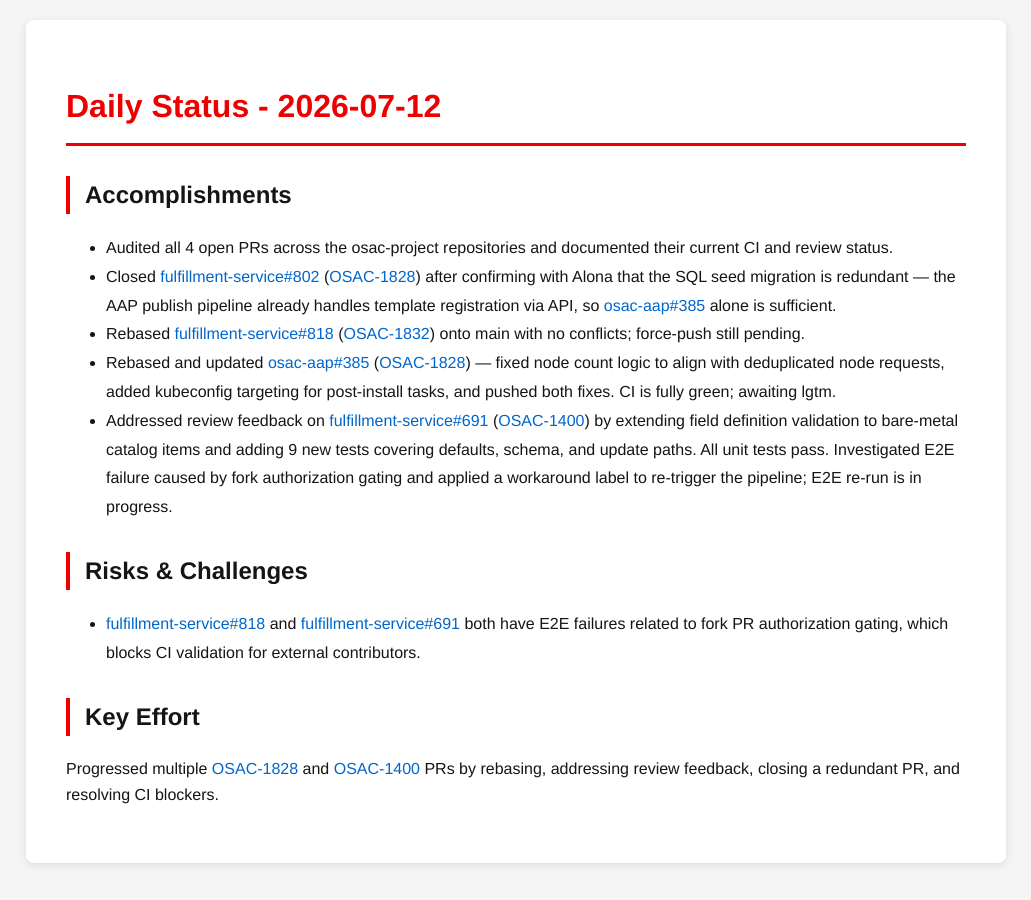
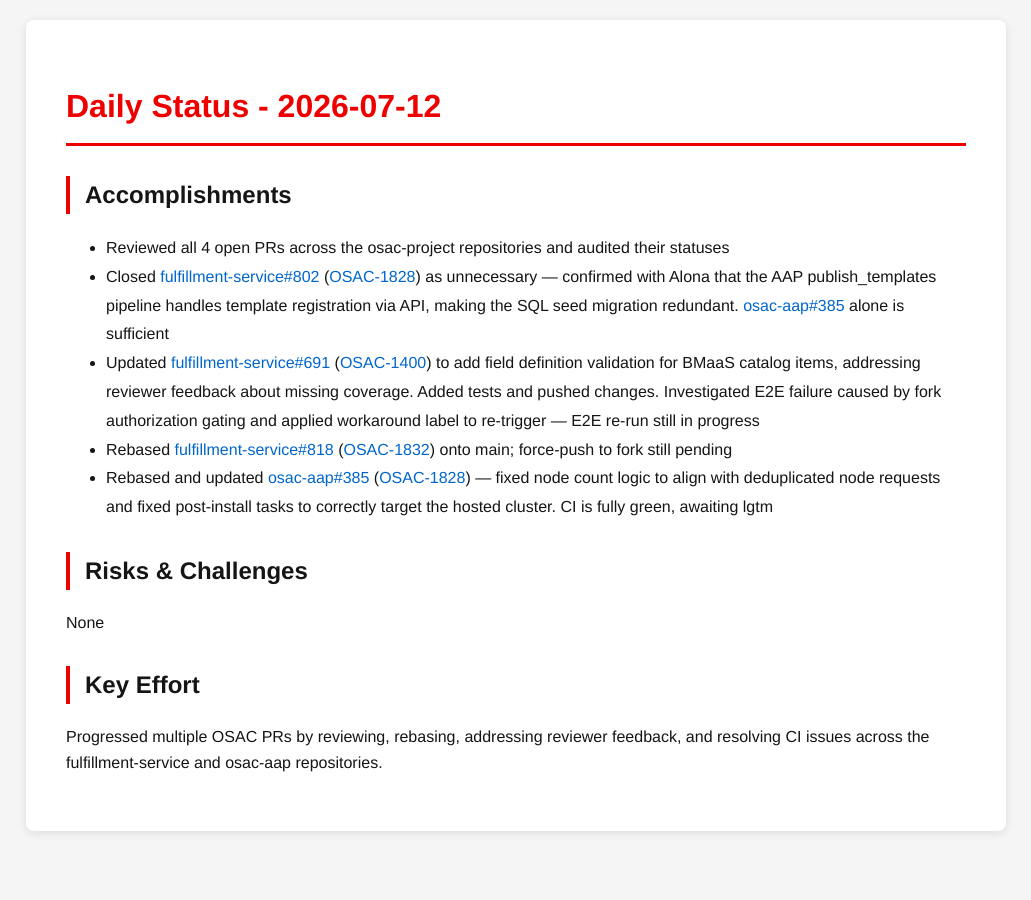
Before and after one commit to tzvatot/daily-status, a Jekyll site: the page built from 2026-07-12.md, in a window 1280 px wide. Shown: the whole page, without its empty margins (124-1155 px from the left). Built offline with Jekyll 4.4.1, drawn with Linux system fonts in a browser that asks for light colours.

Commit message:
Daily status update - 2026-07-12

```diff
--- a/2026-07-12.md
+++ b/2026-07-12.md
@@ -7,14 +7,14 @@ date: 2026-07-12
 # Daily Status - 2026-07-12
 
 ## Accomplishments
-- Audited all 4 open PRs across the osac-project repositories and documented their current CI and review status.
-- Closed [fulfillment-service#802](https://github.com/osac-project/fulfillment-service/pull/802) ([OSAC-1828](https://redhat.atlassian.net/browse/OSAC-1828)) after confirming with Alona that the SQL seed migration is redundant — the AAP publish pipeline already handles template registration via API, so [osac-aap#385](https://github.com/osac-project/osac-aap/pull/385) alone is sufficient.
-- Rebased [fulfillment-service#818](https://github.com/osac-project/fulfillment-service/pull/818) ([OSAC-1832](https://redhat.atlassian.net/browse/OSAC-1832)) onto main with no conflicts; force-push still pending.
-- Rebased and updated [osac-aap#385](https://github.com/osac-project/osac-aap/pull/385) ([OSAC-1828](https://redhat.atlassian.net/browse/OSAC-1828)) — fixed node count logic to align with deduplicated node requests, added kubeconfig targeting for post-install tasks, and pushed both fixes. CI is fully green; awaiting lgtm.
-- Addressed review feedback on [fulfillment-service#691](https://github.com/osac-project/fulfillment-service/pull/691) ([OSAC-1400](https://redhat.atlassian.net/browse/OSAC-1400)) by extending field definition validation to bare-metal catalog items and adding 9 new tests covering defaults, schema, and update paths. All unit tests pass. Investigated E2E failure caused by fork authorization gating and applied a workaround label to re-trigger the pipeline; E2E re-run is in progress.
+- Reviewed all 4 open PRs across the osac-project repositories and audited their statuses
+- Closed [fulfillment-service#802](https://github.com/osac-project/fulfillment-service/pull/802) ([OSAC-1828](https://redhat.atlassian.net/browse/OSAC-1828)) as unnecessary — confirmed with Alona that the AAP publish_templates pipeline handles template registration via API, making the SQL seed migration redundant. [osac-aap#385](https://github.com/osac-project/osac-aap/pull/385) alone is sufficient
+- Updated [fulfillment-service#691](https://github.com/osac-project/fulfillment-service/pull/691) ([OSAC-1400](https://redhat.atlassian.net/browse/OSAC-1400)) to add field definition validation for BMaaS catalog items, addressing reviewer feedback about missing coverage. Added tests and pushed changes. Investigated E2E failure caused by fork authorization gating and applied workaround label to re-trigger — E2E re-run still in progress
+- Rebased [fulfillment-service#818](https://github.com/osac-project/fulfillment-service/pull/818) ([OSAC-1832](https://redhat.atlassian.net/browse/OSAC-1832)) onto main; force-push to fork still pending
+- Rebased and updated [osac-aap#385](https://github.com/osac-project/osac-aap/pull/385) ([OSAC-1828](https://redhat.atlassian.net/browse/OSAC-1828)) — fixed node count logic to align with deduplicated node requests and fixed post-install tasks to correctly target the hosted cluster. CI is fully green, awaiting lgtm
 
 ## Risks & Challenges
-- [fulfillment-service#818](https://github.com/osac-project/fulfillment-service/pull/818) and [fulfillment-service#691](https://github.com/osac-project/fulfillment-service/pull/691) both have E2E failures related to fork PR authorization gating, which blocks CI validation for external contributors.
+None
 
 ## Key Effort
-Progressed multiple [OSAC-1828](https://redhat.atlassian.net/browse/OSAC-1828) and [OSAC-1400](https://redhat.atlassian.net/browse/OSAC-1400) PRs by rebasing, addressing review feedback, closing a redundant PR, and resolving CI blockers.
+Progressed multiple OSAC PRs by reviewing, rebasing, addressing reviewer feedback, and resolving CI issues across the fulfillment-service and osac-aap repositories.
```
